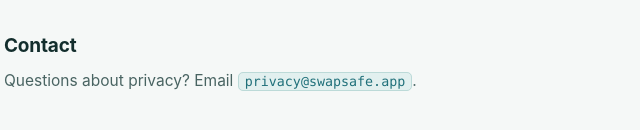
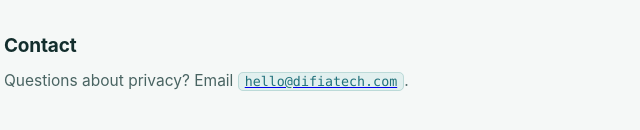
Before and after one commit to difiatech/swapsafe-privacy, a plain HTML site: page index.html in a window 1280 px wide. Shown: the part 1975-2105 px from the top of the page, 276-916 px from the left. Drawn offline with Linux system fonts and the light colour scheme.

Commit message:
Point the privacy contact at hello@difiatech.com
privacy@swapsafe.app was unreachable — that domain has no MX records, so anyone
writing about their child's data got a bounce. difiatech.com is on Google
Workspace and delivers.

```diff
--- a/index.html
+++ b/index.html
@@ -81,7 +81,7 @@
   <p>If this policy changes, we'll update the date at the top and, where a change is significant, note it in the app. A future version of SwapSafe may add further optional features (such as sharing a child's record with another caregiver) — if and when it does, this policy will be updated to describe exactly what that involves before those features are turned on.</p>
 
   <h2>Contact</h2>
-  <p>Questions about privacy? Email <code>privacy@swapsafe.app</code>.</p>
+  <p>Questions about privacy? Email <a href="mailto:hello@difiatech.com"><code>hello@difiatech.com</code></a>.</p>
 </div></div>
 </body>
 </html>
```
